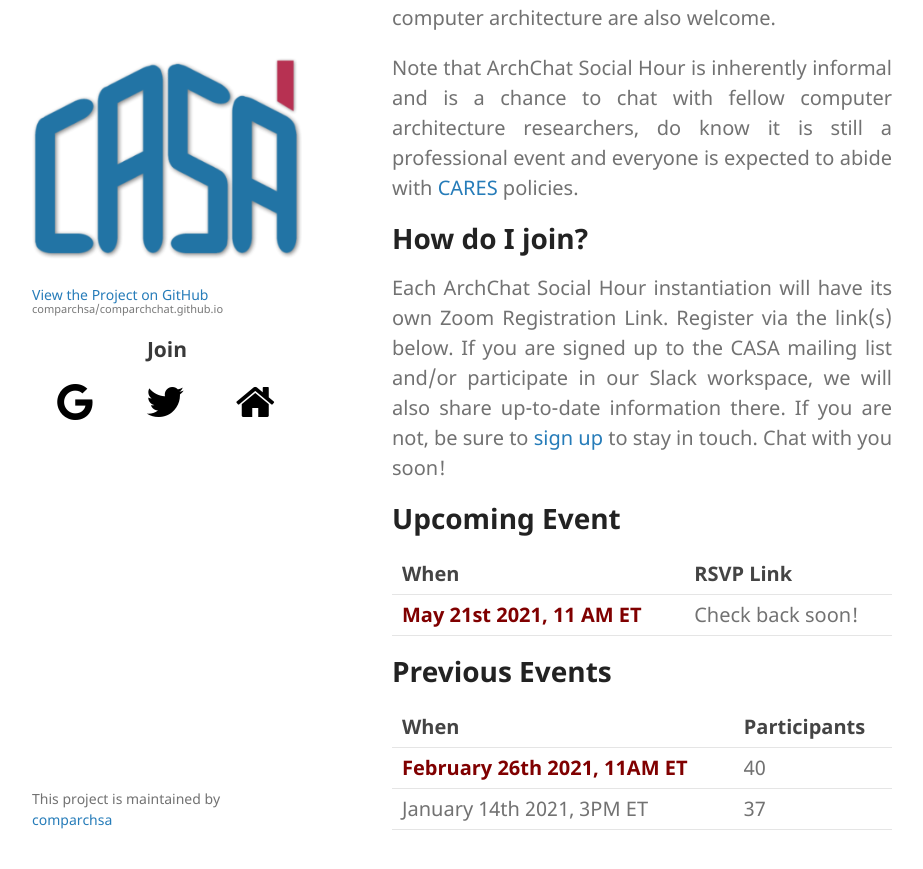
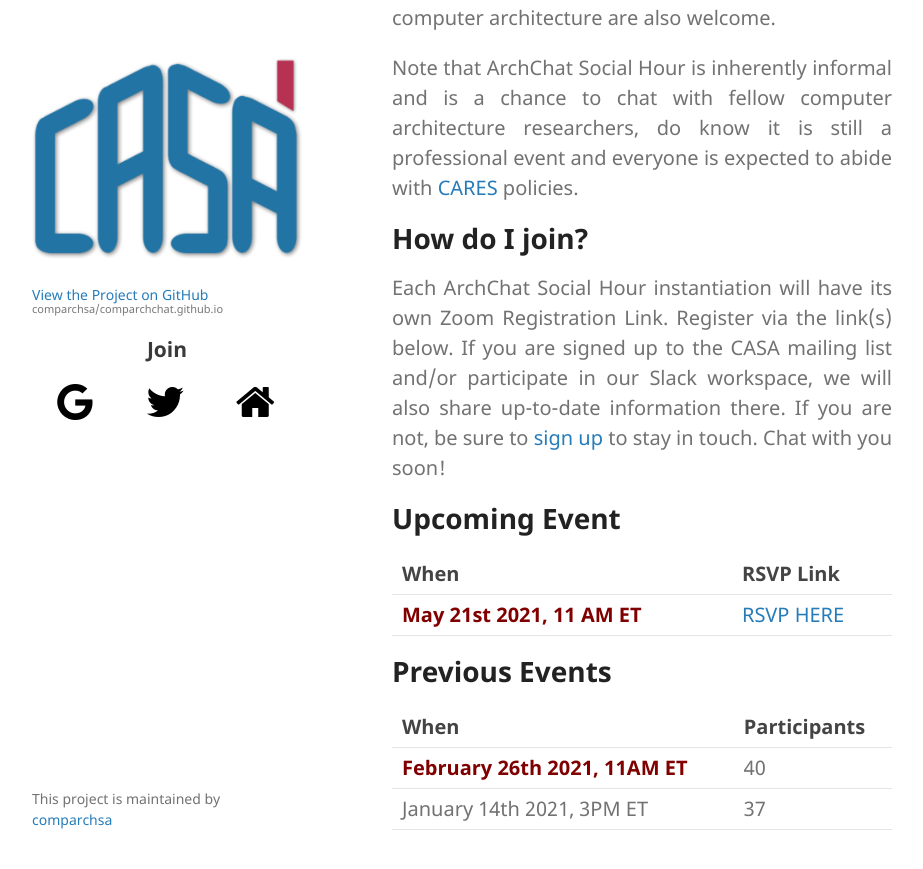
Before and after one commit to comparchsa/comparchchat.github.io, a Jekyll site: the page built from index.md, in a window 1280 px wide and 900 px high, scrolled down 587 px. Shown: the top 869 px of the window, without its empty margins (178-1101 px from the left). Built offline with Jekyll 4.4.1, drawn with Linux system fonts in a browser that asks for light colours; the repository's description, which GitHub fills in, is left out; our own code applies the rules of GitHub Pages for plain Markdown files.

Commit message:
new link added

```diff
--- a/index.md
+++ b/index.md
@@ -29,7 +29,7 @@ be sure to [sign up][signup] to stay in touch. Chat with you soon!
 
 | When                         | RSVP Link        |
 |------------------------------|------------------|
-| May 21st 2021, 11 AM ET      | Check back soon! |
+| May 21st 2021, 11 AM ET      | [RSVP HERE][rsvp]|
 
 # Previous Events
 
@@ -41,3 +41,4 @@ be sure to [sign up][signup] to stay in touch. Chat with you soon!
 
 [signup]: https://www.comparchsa.org/join/
 [cares]: https://www.sigarch.org/benefit/cares/
+[rsvp]: https://tamu.zoom.us/meeting/register/tJAkdeytqj0oH9GHEZZ74tkDUlkvr5FEp2UY
```
